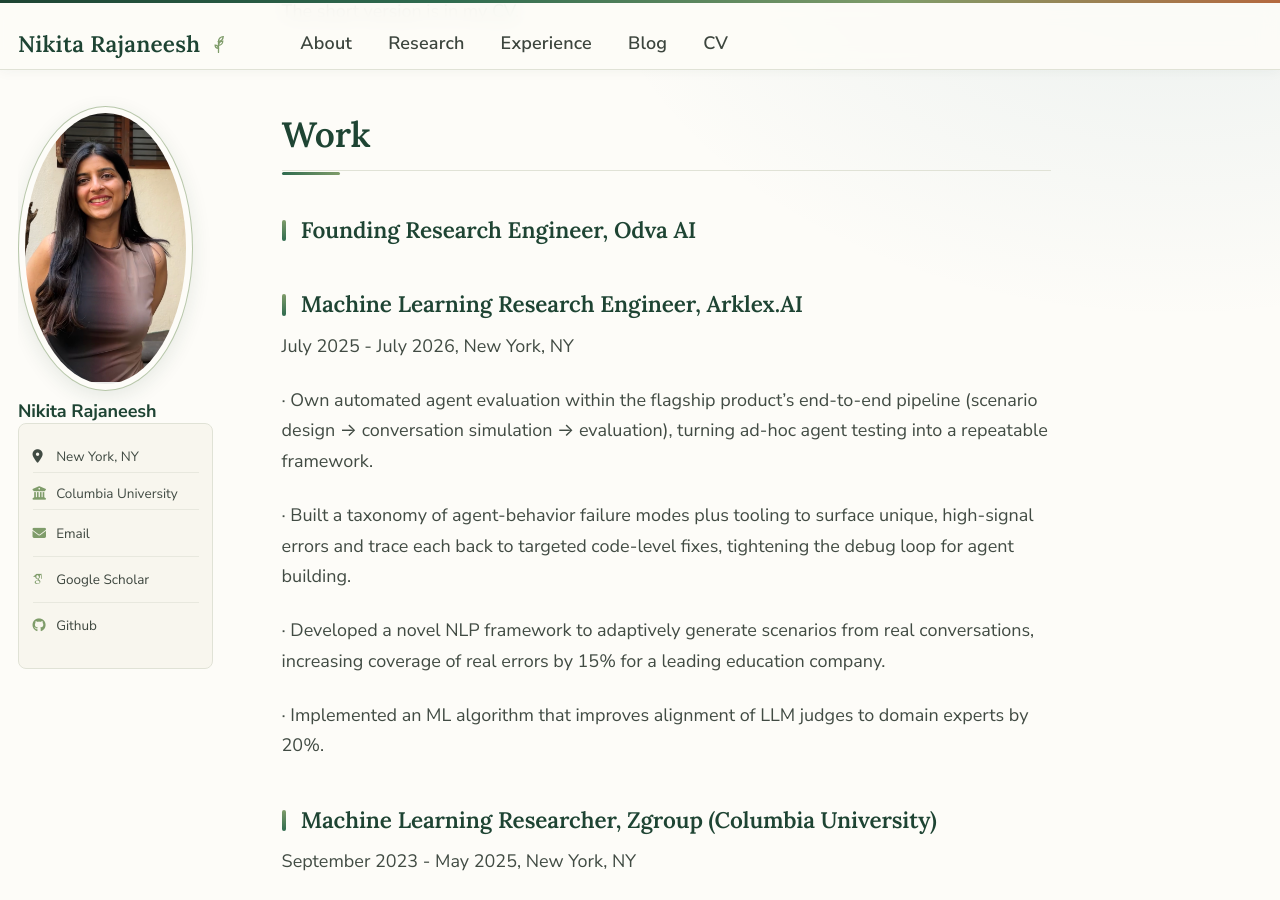
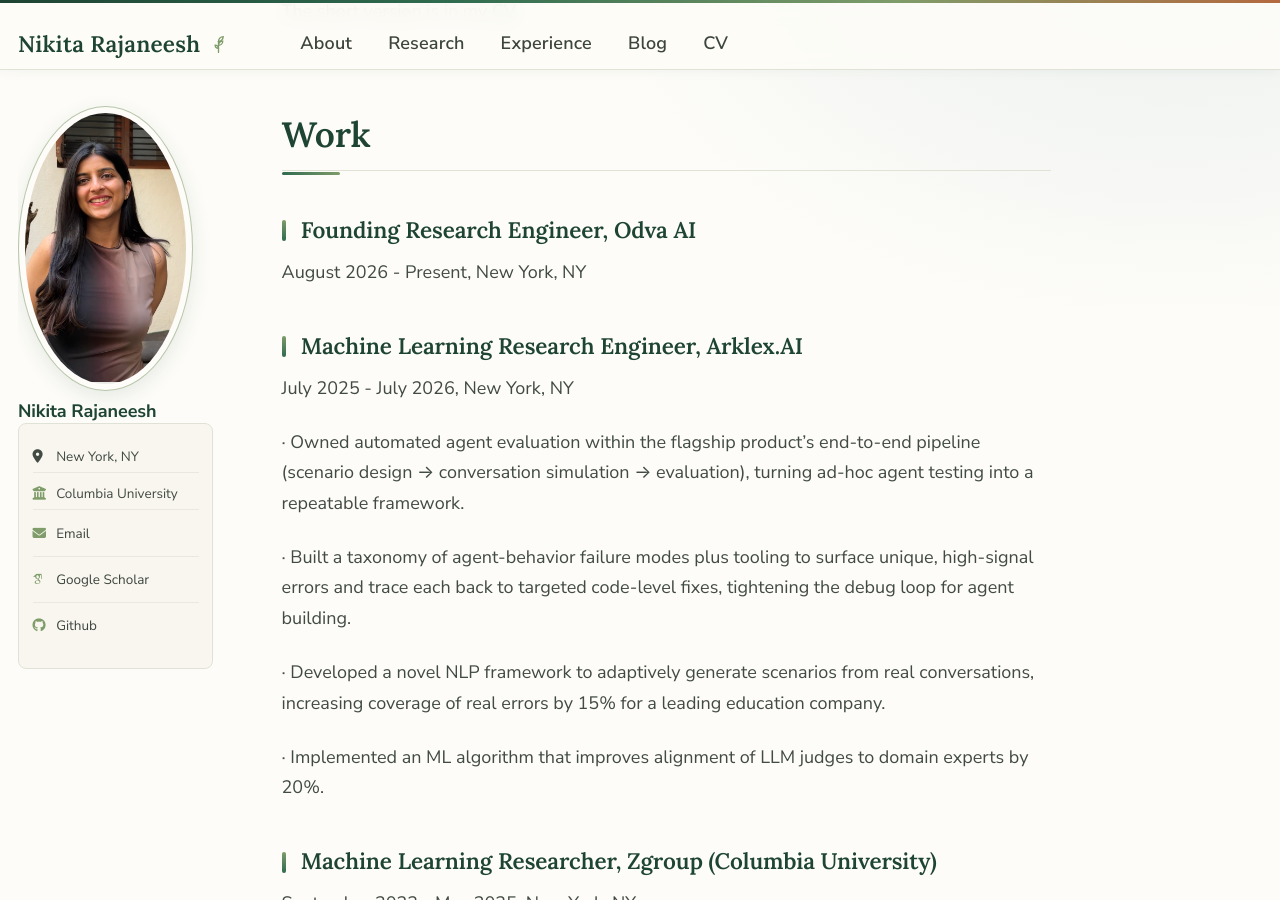
Before and after one commit to nrajanee/nrajanee.github.io, a Jekyll site: the page built from _pages/experience.md, in a window 1280 px wide and 900 px high, scrolled down 300 px. Built offline with Jekyll 4.4.1, drawn with Linux system fonts in a browser that asks for light colours; some web fonts are replaced.

Commit message:
Date the Odva AI role and past-tense the Arklex bullets
Co-Authored-By: Claude Opus 5 <noreply@anthropic.com>

```diff
--- a/_pages/experience.md
+++ b/_pages/experience.md
@@ -12,11 +12,12 @@ The short version is in my [CV](/files/Nikita_Rajaneesh_CV.pdf).
 # Work
 
 ### Founding Research Engineer, Odva AI
+August 2026 - Present, New York, NY
 
 ### Machine Learning Research Engineer, Arklex.AI
 July 2025 - July 2026, New York, NY
 
-· Own automated agent evaluation within the flagship product's end-to-end pipeline (scenario design → conversation simulation → evaluation), turning ad-hoc agent testing into a repeatable framework.
+· Owned automated agent evaluation within the flagship product's end-to-end pipeline (scenario design → conversation simulation → evaluation), turning ad-hoc agent testing into a repeatable framework.
 
 · Built a taxonomy of agent-behavior failure modes plus tooling to surface unique, high-signal errors and trace each back to targeted code-level fixes, tightening the debug loop for agent building.
 
```
